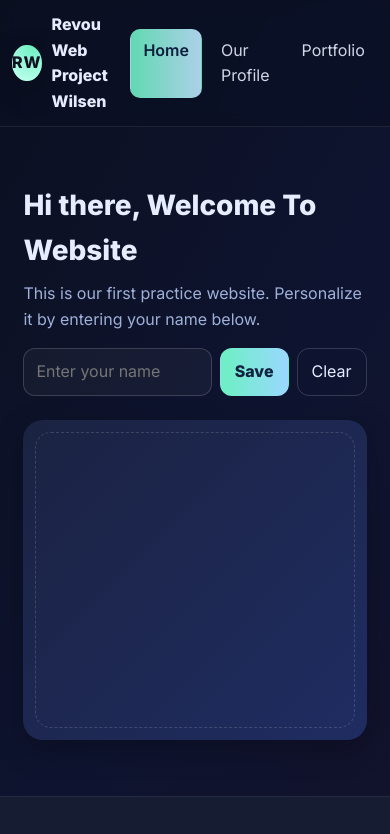
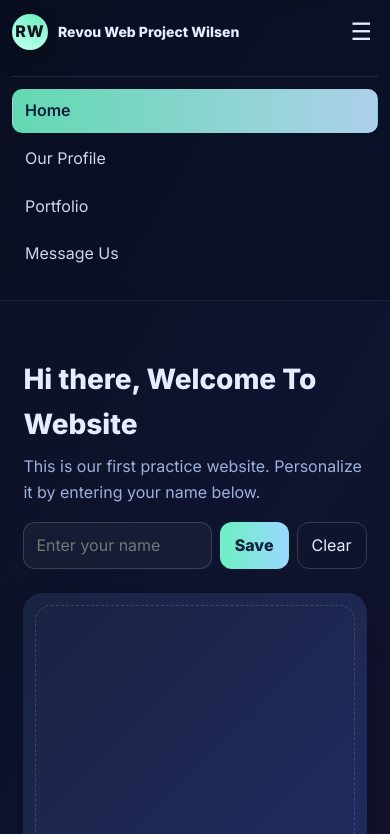
Before and after one commit to Revou-Coding-Camp/codingcamp-25-aug-25-Fluxioyo, a plain HTML site: page index.html in a window 390 px wide. Both pictures are taken after a click on the button "Toggle navigation". Shown: the top 834 px of the page. Drawn offline with Linux system fonts and the light colour scheme.

Commit message:
Update 1.0 : perbaikan navbar rusak

```diff
--- a/css/style.css
+++ b/css/style.css
@@ -101,11 +101,23 @@ input:focus,textarea:focus{outline:none;border-color:var(--brand);box-shadow:0 0
   .two-col{grid-template-columns:1fr}
 }
 @media (max-width: 700px){
-  .nav{display:none}
+  .site-header{flex-wrap:wrap}
+  .nav{
+    display:none;
+    width:100%;
+    order:3;
+    flex-direction:column;
+    gap:4px;
+    padding:12px 0;
+    border-top:1px solid rgba(255,255,255,.1);
+    margin-top:8px;
+  }
+  .nav.show{display:flex}
   .nav-toggle{display:block}
   .hq-grid{grid-template-columns:repeat(3, minmax(0,1fr))}
 }
 @media (max-width: 520px){
   .hq-grid{grid-template-columns:1fr 1fr 1fr}
   .bubble{width:110px;height:110px}
+  .brand-name{font-size:14px}
 }
--- a/js/script.js
+++ b/js/script.js
@@ -8,9 +8,9 @@ const $$ = (sel, root = document) => Array.from(root.querySelectorAll(sel));
   const nav = $('.nav');
   if(!btn || !nav) return;
   btn.addEventListener('click', () => {
-    const open = nav.style.display === 'flex';
-    nav.style.display = open ? 'none' : 'flex';
-    btn.setAttribute('aria-expanded', String(!open));
+    const isVisible = nav.classList.contains('show');
+    nav.classList.toggle('show');
+    btn.setAttribute('aria-expanded', String(!isVisible));
   });
 })();
 
```
Also changed, not shown: 1 other file.
